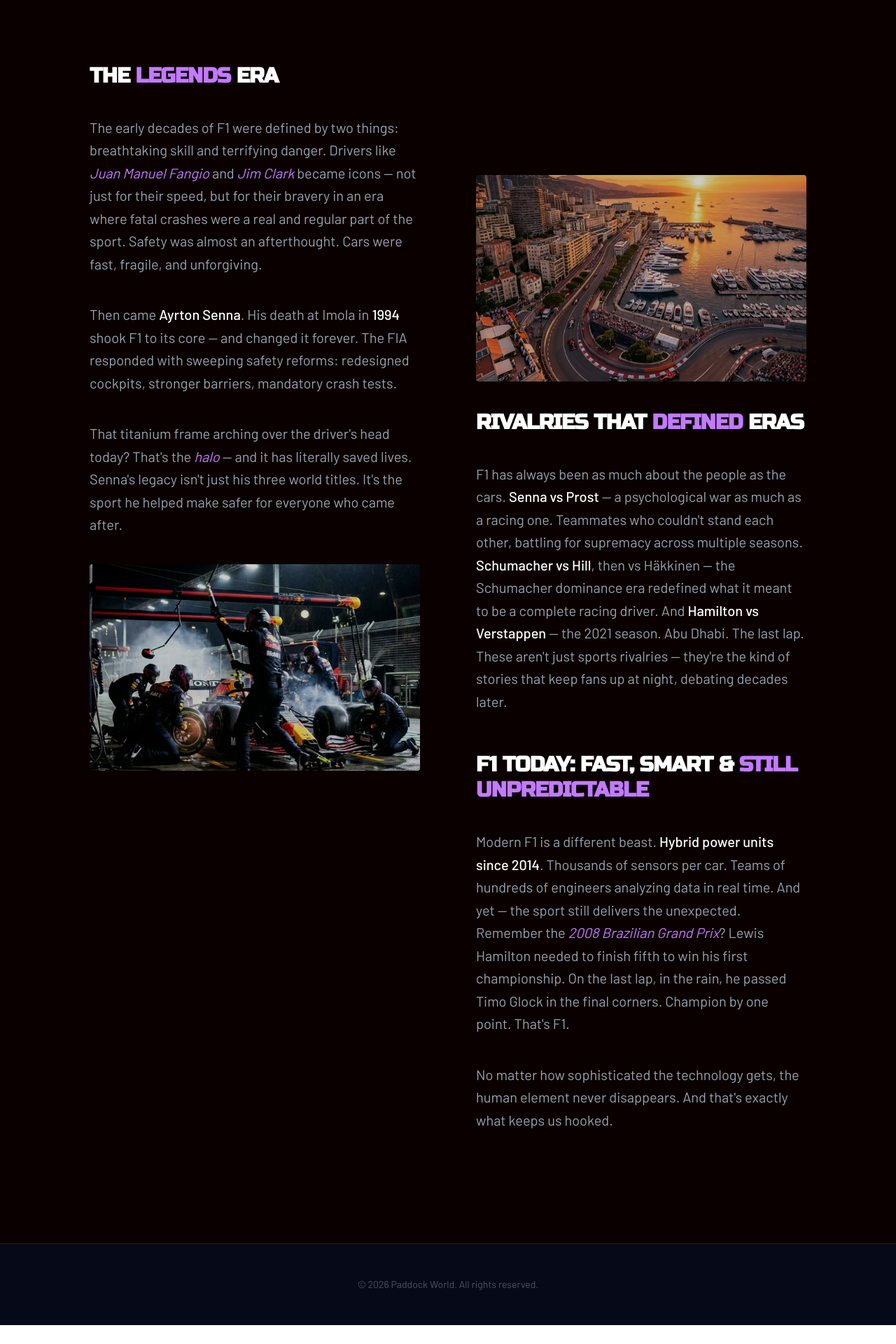
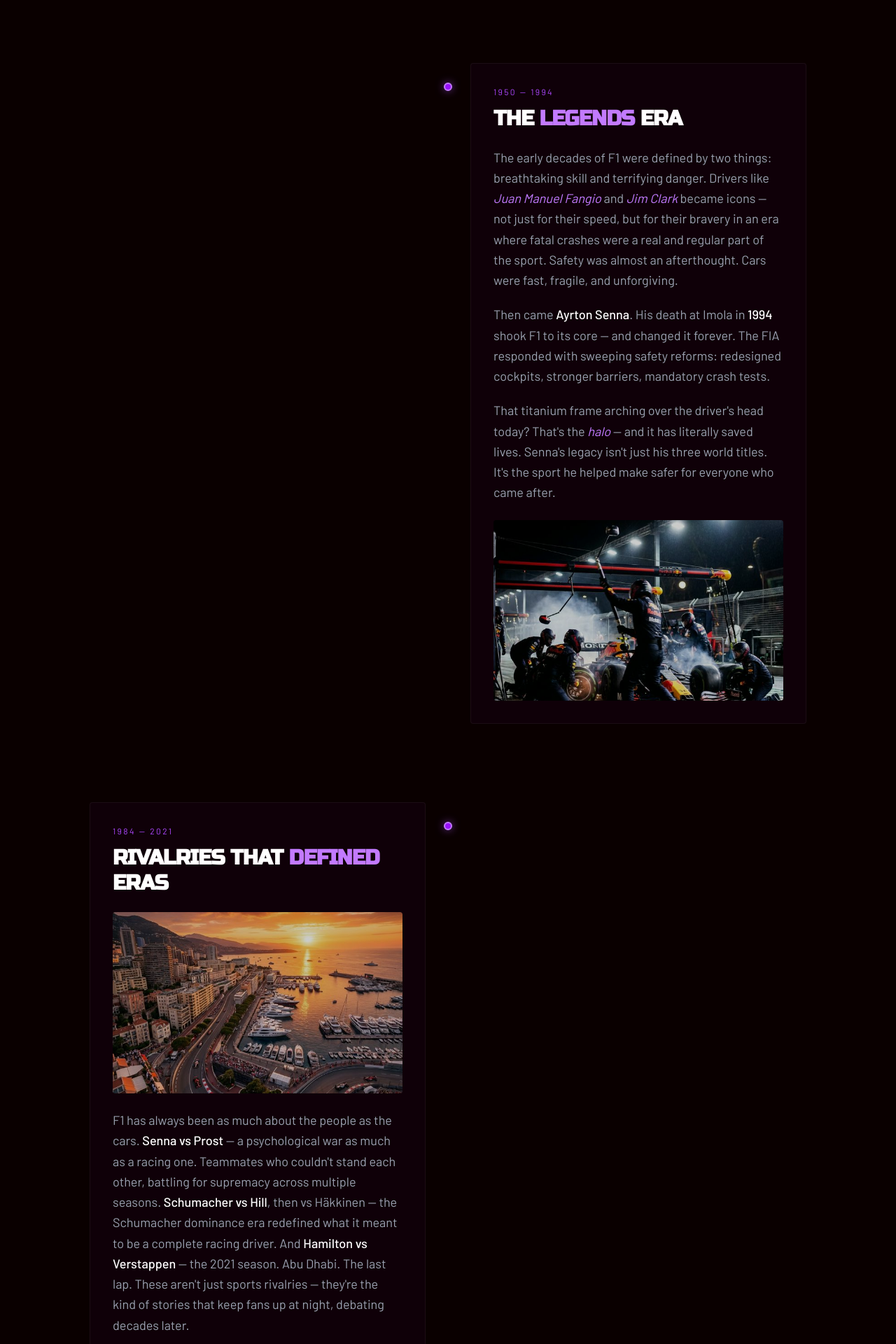
Before and after one commit to tristan-roth/Paddock_world, a Next.js app: page /sports/f1/univers in a window 1280 px wide. Shown: the part 1380-3300 px from the top of the page at 70% size. Before the commit the page ends 3273 px from the top, so only its background shows below. Built offline with nearby package versions, Linux system fonts and the light colour scheme; a web font is replaced by a local one.

Commit message:
fix frise

```diff
--- a/app/sports/f1/univers/page.tsx
+++ b/app/sports/f1/univers/page.tsx
@@ -27,6 +27,11 @@ export default function UniversPage() {
     const bgTextH1Ref = useRef<HTMLHeadingElement>(null)
     const smallTitleRef = useRef<HTMLHeadingElement>(null)
     const smallOverlayRef = useRef<HTMLDivElement>(null)
+    const timelineSectionRef = useRef<HTMLElement>(null)
+    const timelineLineRef = useRef<HTMLDivElement>(null)
+    const timelineNodeRefs = useRef<(HTMLDivElement | null)[]>([])
+    const timelineBlockRefs = useRef<(HTMLDivElement | null)[]>([])
+    const timelineImageRefs = useRef<(HTMLDivElement | null)[]>([])
 
     /* ─── GSAP animations ─── */
     useEffect(() => {
@@ -110,6 +115,67 @@ export default function UniversPage() {
                         segmentStart
                     )
                 }
+            }
+            // === VERTICAL TIMELINE ANIMATIONS ===
+            if (timelineSectionRef.current && timelineLineRef.current) {
+                gsap.fromTo(timelineLineRef.current,
+                    { scaleY: 0, xPercent: -50 },
+                    {
+                        scaleY: 1,
+                        xPercent: -50,
+                        transformOrigin: 'top',
+                        ease: 'none',
+                        scrollTrigger: {
+                            trigger: timelineSectionRef.current,
+                            start: 'top 80%',
+                            end: 'bottom 80%',
+                            scrub: 1,
+                        }
+                    }
+                )
+
+                const isDesktop = window.innerWidth >= 1024
+                // [right, left, right] on desktop → x: 40, -40, 40
+                const xDirections = [40, isDesktop ? -40 : 40, 40]
+
+                timelineBlockRefs.current.forEach((block, i) => {
+                    if (!block) return
+                    gsap.fromTo(block,
+                        { opacity: 0, x: xDirections[i] },
+                        {
+                            opacity: 1, x: 0, duration: 0.8, ease: 'power2.out',
+                            scrollTrigger: { trigger: block, start: 'top 75%' }
+                        }
+                    )
+                })
+
+                timelineNodeRefs.current.forEach((node, i) => {
+                    const trigger = timelineBlockRefs.current[i]
+                    if (!node || !trigger) return
+                    gsap.fromTo(node,
+                        { scale: 0, xPercent: -50 },
+                        {
+                            scale: 1, xPercent: -50, duration: 0.6, ease: 'back.out(1.7)',
+                            scrollTrigger: { trigger, start: 'top 75%' }
+                        }
+                    )
+                })
+
+                timelineImageRefs.current.forEach((img) => {
+                    if (!img) return
+                    gsap.fromTo(img,
+                        { y: 30 },
+                        {
+                            y: -30, ease: 'none',
+                            scrollTrigger: {
+                                trigger: img,
+                                start: 'top bottom',
+                                end: 'bottom top',
+                                scrub: true,
+                            }
+                        }
+                    )
+                })
             }
         })
 
@@ -307,25 +373,49 @@ export default function UniversPage() {
             </div>
 
             {/* ═══════════════════════════════════════════════════
-                EXTENDED HISTORY — 2-column layout with images
+                EXTENDED HISTORY — Vertical Timeline
             ═══════════════════════════════════════════════════ */}
-            <section className="relative z-10 w-full bg-[#0a0000] py-24 lg:py-40">
+            <section
+                ref={timelineSectionRef as React.RefObject<HTMLElement>}
+                className="relative z-10 w-full bg-[#0a0000] py-24 lg:py-40"
+            >
                 <div className="max-w-[1400px] mx-auto px-6 sm:px-12 md:px-20 xl:px-32">
-                    <div className="grid lg:grid-cols-2 gap-x-20 gap-y-12 items-start">
+                    <div className="relative">
 
-                        {/* ── LEFT COLUMN: text → image ── */}
-                        <div className="flex flex-col gap-10">
+                        {/* Vertical line — left on mobile, center on desktop */}
+                        <div
+                            ref={timelineLineRef}
+                            className="absolute left-4 lg:left-1/2 top-0 bottom-0 w-[2px] bg-purple-700 pointer-events-none"
+                        />
+
+                        <div className="flex flex-col gap-20 lg:gap-28">
+
+                            {/* ── Item 1: The Legends Era (right on desktop) ── */}
+                            <div className="relative pl-12 lg:pl-0">
+                                {/* Node */}
+                                <div
+                                    ref={(el) => { timelineNodeRefs.current[0] = el }}
+                                    className="absolute left-4 lg:left-1/2 top-7 w-3 h-3 z-10 rounded-full bg-purple-600 border-2 border-purple-400 shadow-[0_0_12px_rgba(168,85,247,0.6)]"
+                                />
+                                {/* Content block */}
+                                <div
+                                    ref={(el) => { timelineBlockRefs.current[0] = el }}
+                                    className="lg:ml-[calc(50%+2rem)] lg:w-[calc(50%-2rem)] bg-[#0f0008] border border-white/5 rounded-sm p-6 lg:p-8"
+                                >
+                                    <span
+                                        className="text-purple-500 text-xs tracking-[0.2em] uppercase block mb-3"
+                                        style={{ fontFamily: 'var(--font-barlow)' }}
+                                    >
+                                        1950 — 1994
+                                    </span>
                                     <h3
-                                className="text-2xl sm:text-3xl text-white font-bold uppercase tracking-tight"
+                                        className="text-2xl sm:text-3xl text-white font-bold uppercase tracking-tight mb-6"
                                         style={{ fontFamily: 'var(--font-russo)' }}
                                     >
                                         The <span className="text-purple-400">Legends</span> Era
                                     </h3>
-
-                            <p
-                                className="text-gray-400 text-lg sm:text-xl leading-relaxed"
-                                style={{ fontFamily: 'var(--font-barlow)' }}
-                            >
+                                    <div className="flex flex-col gap-5">
+                                        <p className="text-gray-400 text-lg leading-relaxed" style={{ fontFamily: 'var(--font-barlow)' }}>
                                             The early decades of F1 were defined by two things: breathtaking skill and terrifying
                                             danger. Drivers like{' '}
                                             <span className="italic text-purple-400">Juan Manuel Fangio</span> and{' '}
@@ -334,67 +424,81 @@ export default function UniversPage() {
                                             part of the sport. Safety was almost an afterthought. Cars were fast, fragile, and
                                             unforgiving.
                                         </p>
-
-                            <p
-                                className="text-gray-400 text-lg sm:text-xl leading-relaxed"
-                                style={{ fontFamily: 'var(--font-barlow)' }}
-                            >
+                                        <p className="text-gray-400 text-lg leading-relaxed" style={{ fontFamily: 'var(--font-barlow)' }}>
                                             Then came <span className="text-white font-medium">Ayrton Senna</span>.
                                             His death at Imola in <span className="text-white font-medium">1994</span> shook F1 to
                                             its core — and changed it forever. The FIA responded with sweeping safety reforms:
                                             redesigned cockpits, stronger barriers, mandatory crash tests.
                                         </p>
-
-                            <p
-                                className="text-gray-400 text-lg sm:text-xl leading-relaxed"
-                                style={{ fontFamily: 'var(--font-barlow)' }}
-                            >
+                                        <p className="text-gray-400 text-lg leading-relaxed" style={{ fontFamily: 'var(--font-barlow)' }}>
                                             That titanium frame arching over the driver&apos;s head today? That&apos;s the{' '}
                                             <span className="italic text-purple-400">halo</span> — and it has literally saved lives.
                                             Senna&apos;s legacy isn&apos;t just his three world titles. It&apos;s the sport he
                                             helped make safer for everyone who came after.
                                         </p>
-
-                            {/* Image */}
-                            <div className="relative w-full aspect-[16/10] rounded-sm overflow-hidden">
+                                    </div>
+                                    <div className="relative w-full aspect-[16/10] rounded-sm overflow-hidden mt-6">
+                                        <div
+                                            ref={(el) => { timelineImageRefs.current[0] = el }}
+                                            className="absolute left-0 right-0"
+                                            style={{ top: '-12%', bottom: '-12%' }}
+                                        >
                                             <Image
                                                 src="/img/f1-univers-pitstop.png"
                                                 alt="F1 pit stop action"
                                                 fill
                                                 quality={90}
-                                    sizes="(max-width: 1024px) 100vw, 50vw"
+                                                sizes="(max-width: 1024px) 100vw, 45vw"
                                                 className="object-cover object-center"
                                             />
                                             <div className="absolute inset-0 bg-black/20" />
                                         </div>
                                     </div>
+                                </div>
+                            </div>
 
-                        {/* ── RIGHT COLUMN: image → text (décalé vers le bas) ── */}
-                        <div className="flex flex-col gap-10 lg:pt-40">
-                            {/* Image */}
-                            <div className="relative w-full aspect-[16/10] rounded-sm overflow-hidden">
+                            {/* ── Item 2: Rivalries (left on desktop) ── */}
+                            <div className="relative pl-12 lg:pl-0">
+                                {/* Node */}
+                                <div
+                                    ref={(el) => { timelineNodeRefs.current[1] = el }}
+                                    className="absolute left-4 lg:left-1/2 top-7 w-3 h-3 z-10 rounded-full bg-purple-600 border-2 border-purple-400 shadow-[0_0_12px_rgba(168,85,247,0.6)]"
+                                />
+                                {/* Content block */}
+                                <div
+                                    ref={(el) => { timelineBlockRefs.current[1] = el }}
+                                    className="lg:w-[calc(50%-2rem)] bg-[#0f0008] border border-white/5 rounded-sm p-6 lg:p-8"
+                                >
+                                    <span
+                                        className="text-purple-500 text-xs tracking-[0.2em] uppercase block mb-3"
+                                        style={{ fontFamily: 'var(--font-barlow)' }}
+                                    >
+                                        1984 — 2021
+                                    </span>
+                                    <h3
+                                        className="text-2xl sm:text-3xl text-white font-bold uppercase tracking-tight mb-6"
+                                        style={{ fontFamily: 'var(--font-russo)' }}
+                                    >
+                                        Rivalries That <span className="text-purple-400">Defined</span> Eras
+                                    </h3>
+                                    <div className="relative w-full aspect-[16/10] rounded-sm overflow-hidden mb-6">
+                                        <div
+                                            ref={(el) => { timelineImageRefs.current[1] = el }}
+                                            className="absolute left-0 right-0"
+                                            style={{ top: '-12%', bottom: '-12%' }}
+                                        >
                                             <Image
                                                 src="/img/f1-univers-monaco.png"
                                                 alt="Monaco Grand Prix circuit"
                                                 fill
                                                 quality={90}
-                                    sizes="(max-width: 1024px) 100vw, 50vw"
+                                                sizes="(max-width: 1024px) 100vw, 45vw"
                                                 className="object-cover object-center"
                                             />
                                             <div className="absolute inset-0 bg-black/20" />
                                         </div>
-
-                            <h3
-                                className="text-2xl sm:text-3xl text-white font-bold uppercase tracking-tight"
-                                style={{ fontFamily: 'var(--font-russo)' }}
-                            >
-                                Rivalries That <span className="text-purple-400">Defined</span> Eras
-                            </h3>
-
-                            <p
-                                className="text-gray-400 text-lg sm:text-xl leading-relaxed"
-                                style={{ fontFamily: 'var(--font-barlow)' }}
-                            >
+                                    </div>
+                                    <p className="text-gray-400 text-lg leading-relaxed" style={{ fontFamily: 'var(--font-barlow)' }}>
                                         F1 has always been as much about the people as the cars.{' '}
                                         <span className="text-white font-medium">Senna vs Prost</span> — a psychological war as
                                         much as a racing one. Teammates who couldn&apos;t stand each other, battling for
@@ -405,19 +509,36 @@ export default function UniversPage() {
                                         season. Abu Dhabi. The last lap. These aren&apos;t just sports rivalries — they&apos;re
                                         the kind of stories that keep fans up at night, debating decades later.
                                     </p>
+                                </div>
+                            </div>
 
+                            {/* ── Item 3: F1 Today (right on desktop) ── */}
+                            <div className="relative pl-12 lg:pl-0">
+                                {/* Node */}
+                                <div
+                                    ref={(el) => { timelineNodeRefs.current[2] = el }}
+                                    className="absolute left-4 lg:left-1/2 top-7 w-3 h-3 z-10 rounded-full bg-purple-600 border-2 border-purple-400 shadow-[0_0_12px_rgba(168,85,247,0.6)]"
+                                />
+                                {/* Content block */}
+                                <div
+                                    ref={(el) => { timelineBlockRefs.current[2] = el }}
+                                    className="lg:ml-[calc(50%+2rem)] lg:w-[calc(50%-2rem)] bg-[#0f0008] border border-white/5 rounded-sm p-6 lg:p-8"
+                                >
+                                    <span
+                                        className="text-purple-500 text-xs tracking-[0.2em] uppercase block mb-3"
+                                        style={{ fontFamily: 'var(--font-barlow)' }}
+                                    >
+                                        2014 — Today
+                                    </span>
                                     <h3
-                                className="text-2xl sm:text-3xl text-white font-bold uppercase tracking-tight mt-4"
+                                        className="text-2xl sm:text-3xl text-white font-bold uppercase tracking-tight mb-6"
                                         style={{ fontFamily: 'var(--font-russo)' }}
                                     >
                                         F1 Today: Fast, Smart &amp;{' '}
                                         <span className="text-purple-400">Still Unpredictable</span>
                                     </h3>
-
-                            <p
-                                className="text-gray-400 text-lg sm:text-xl leading-relaxed"
-                                style={{ fontFamily: 'var(--font-barlow)' }}
-                            >
+                                    <div className="flex flex-col gap-5">
+                                        <p className="text-gray-400 text-lg leading-relaxed" style={{ fontFamily: 'var(--font-barlow)' }}>
                                             Modern F1 is a different beast.{' '}
                                             <span className="text-white font-medium">Hybrid power units since 2014</span>. Thousands
                                             of sensors per car. Teams of hundreds of engineers analyzing data in real time. And yet —
@@ -426,16 +547,15 @@ export default function UniversPage() {
                                             needed to finish fifth to win his first championship. On the last lap, in the rain, he
                                             passed Timo Glock in the final corners. Champion by one point. That&apos;s F1.
                                         </p>
-
-                            <p
-                                className="text-gray-400 text-lg sm:text-xl leading-relaxed"
-                                style={{ fontFamily: 'var(--font-barlow)' }}
-                            >
+                                        <p className="text-gray-400 text-lg leading-relaxed" style={{ fontFamily: 'var(--font-barlow)' }}>
                                             No matter how sophisticated the technology gets, the human element never disappears. And
                                             that&apos;s exactly what keeps us hooked.
                                         </p>
                                     </div>
+                                </div>
+                            </div>
 
+                        </div>
                     </div>
                 </div>
             </section>
```
Lines whose indentation alone changed are shown as unchanged.
